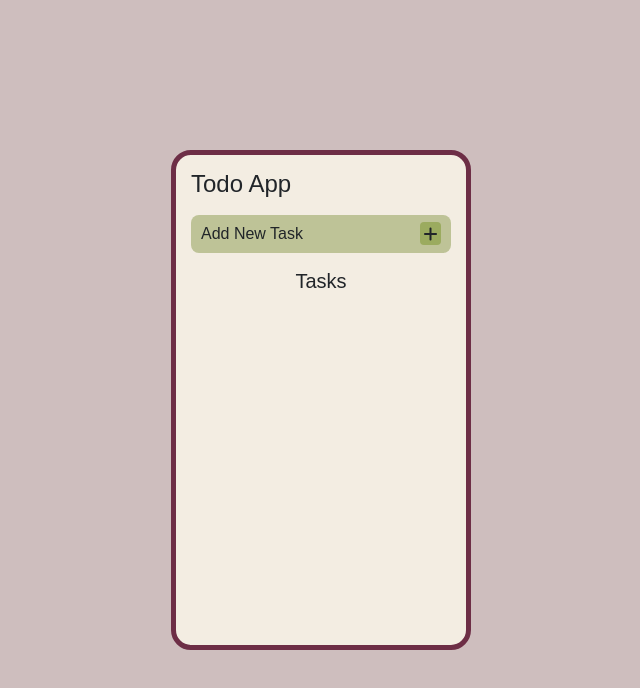
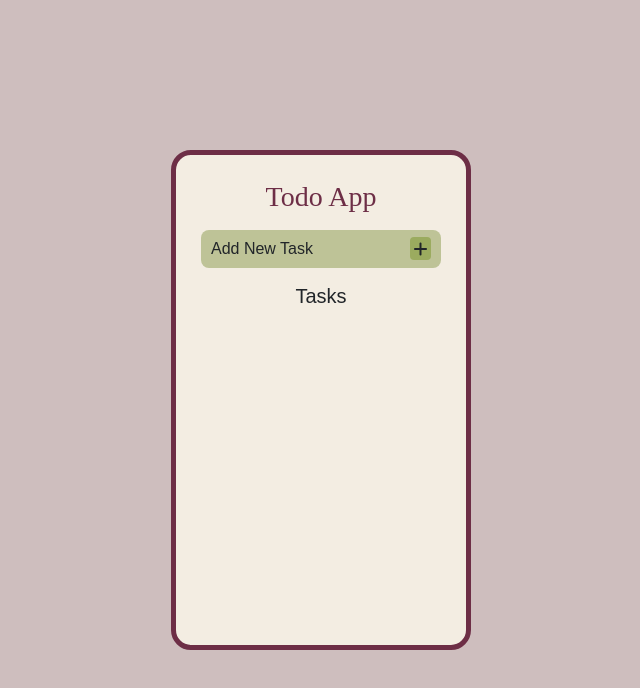
Before and after one commit to anca6/To-Do-App, a plain HTML site: page to-do-app/index.html in a window 1280 px wide. Shown: the whole page, without its empty margins (319-959 px from the left). Drawn offline with nearby package versions, Linux system fonts and the light colour scheme.

Commit message:
Update style.css

```diff
--- a/to-do-app/style.css
+++ b/to-do-app/style.css
@@ -2,19 +2,28 @@
 body {
     font-family: sans-serif;
     background-color: #cebebe;
-    height: 100vh; /* Full height of the viewport */
+    height: 100vh;
     display: flex;
     justify-content: center;
     align-items: center;
 }
 
+/* Title style */
+h4.mb-3 {
+    font-family: 'Playfair Display', serif;
+    font-size: 28px;
+    text-align: center;
+    color: #6D2E46;
+    margin-bottom: 20px;
+}
+
 /* Main app container */
 .app {
-    width: 300px; /* Fixed width */
-    height: 500px; /* Fixed height */
+    width: 300px;
+    height: 500px;
     border: 5px solid #6D2E46;
     border-radius: 20px;
-    padding: 15px;
+    padding: 25px;
     background-color: #F3EDE2;
     overflow-y: scroll; /* Enables vertical scrolling if content overflows */
 }
```
